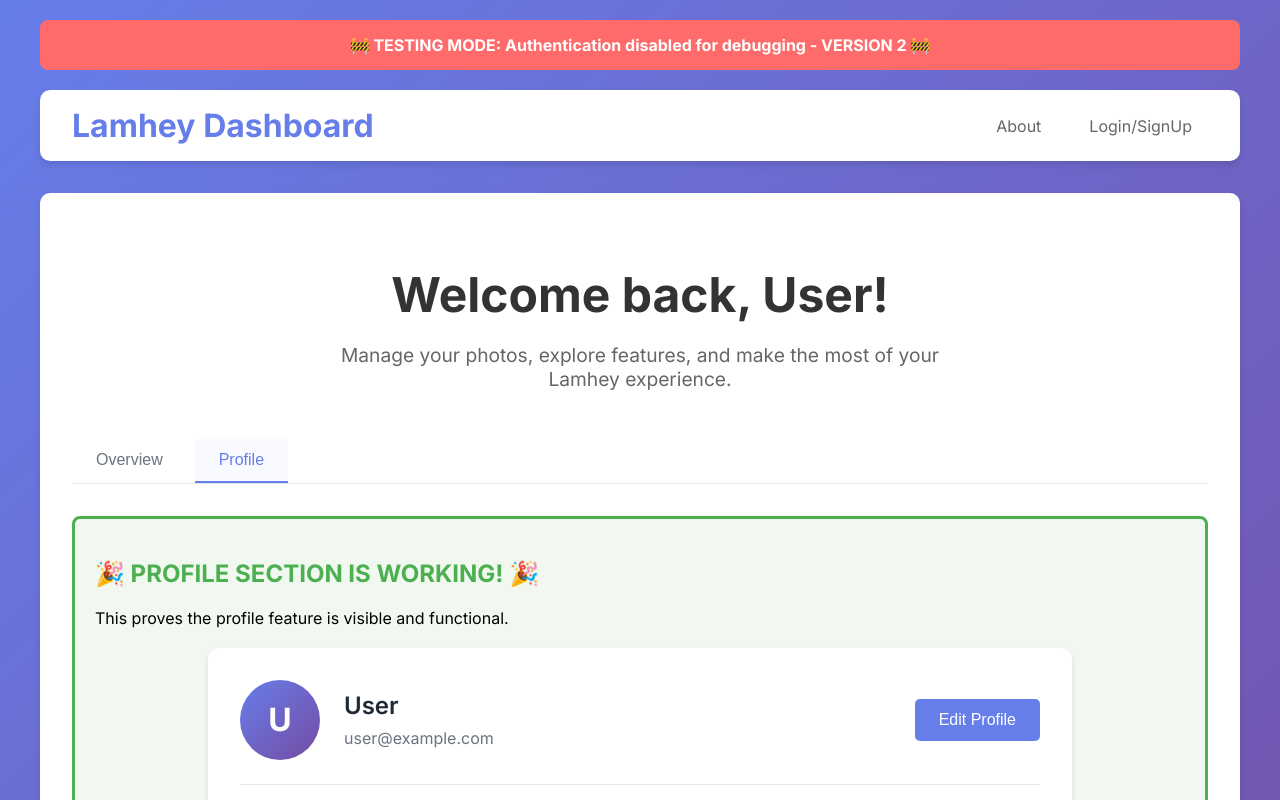
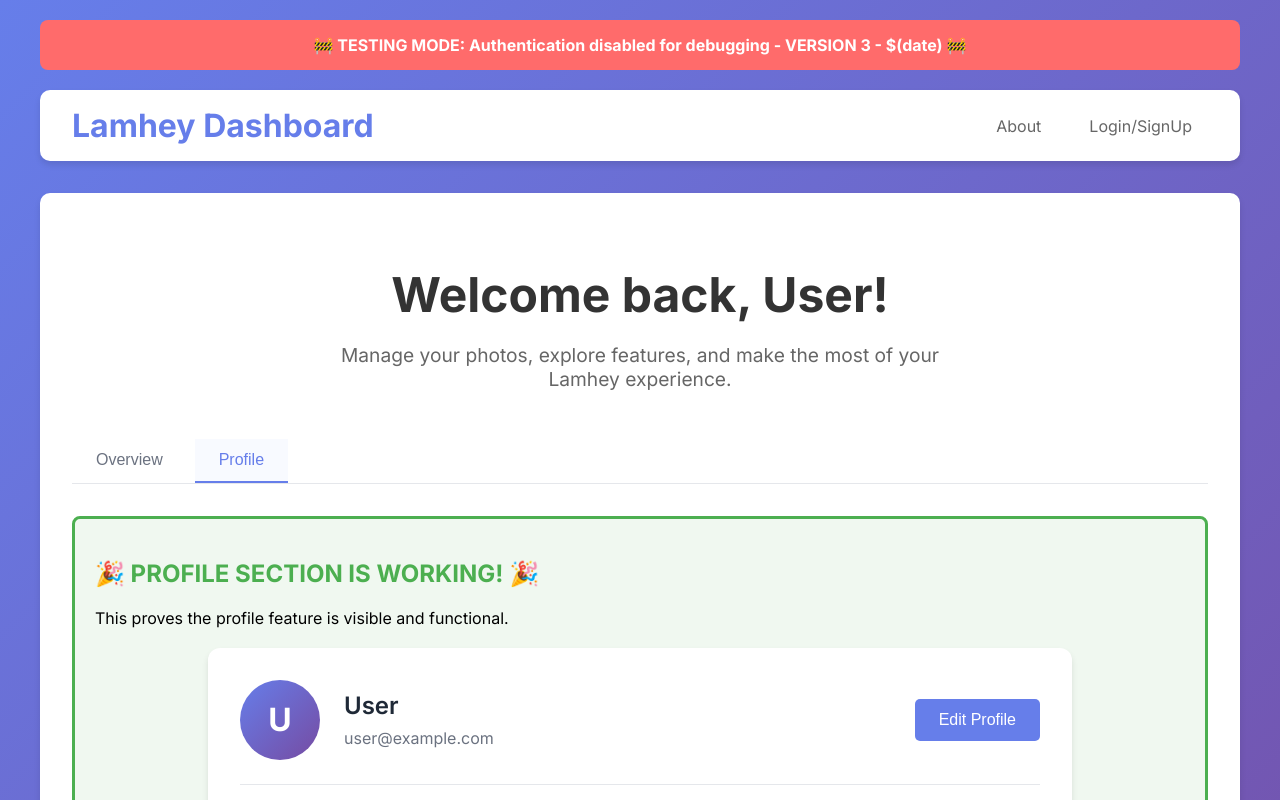
Before and after one commit to neelkamalrana/Lamhey, a React (Create React App) app in the folder client/: page /dashboard in a window 1280 px wide. Shown: the top 800 px of the page. Built offline with nearby package versions, Linux system fonts and the light colour scheme; no server answers.

Commit message:
debug: add build debugging and force rebuild with timestamp

```diff
--- a/client/src/pages/Dashboard.tsx
+++ b/client/src/pages/Dashboard.tsx
@@ -47,7 +47,7 @@ const Dashboard: React.FC = () => {
         borderRadius: '8px',
         fontWeight: 'bold'
       }}>
-        🚧 TESTING MODE: Authentication disabled for debugging - VERSION 2 🚧
+        🚧 TESTING MODE: Authentication disabled for debugging - VERSION 3 - $(date) 🚧
       </div>
       <header className="header">
         <h1 className="logo">Lamhey Dashboard</h1>
```
